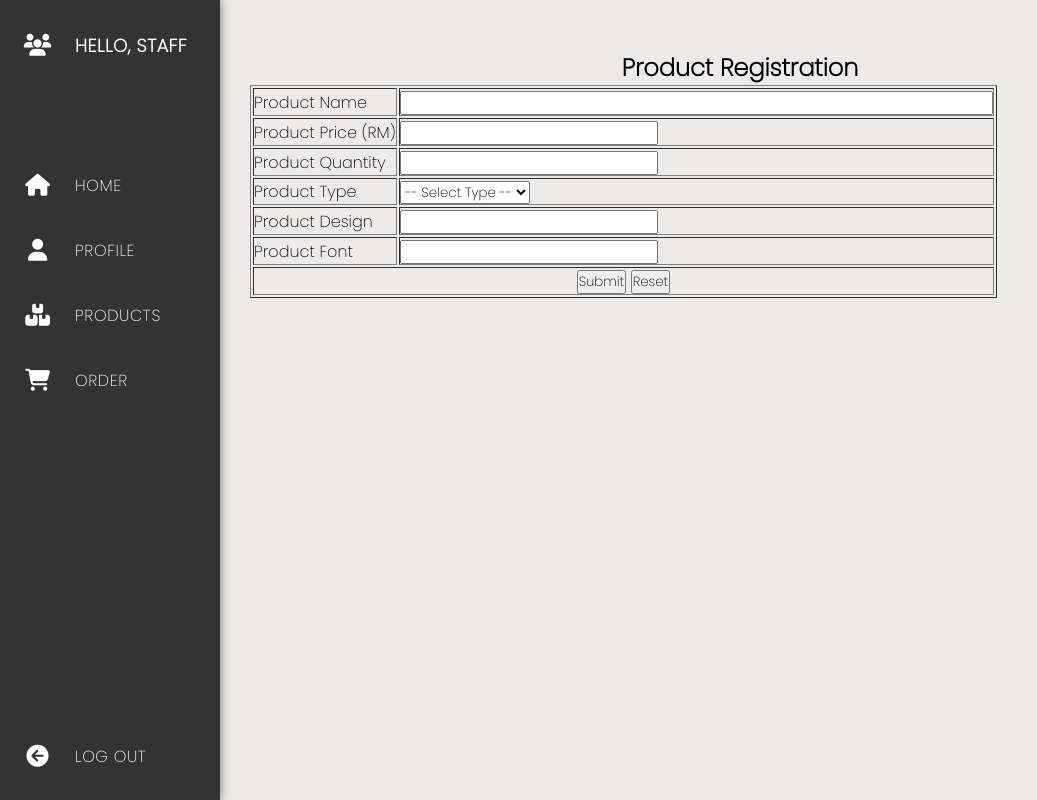
After one commit to MuizzuddinNorisham/amms-group-project, a PHP site: page /staff.php in a window 1280 px wide. The commit adds this page. Shown: the whole page, without its empty margins (0-1037 px from the left). Run offline with PHP 8.4, Linux system fonts and the light colour scheme; data that the repository does not hold is empty.

Commit message:
staff.php

```diff
--- /dev/null
+++ b/staff/staff.php
@@ -0,0 +1,151 @@
+<?php
+$pname = $_POST['product_name'];
+$pprice = $_POST['product_price'];
+$pquantity = $_POST['product_quantity'];
+$ptype = $_POST['product_type'];
+$pdesign = $_POST['product_design'];
+$font = $_POST['product_font'];
+
+if (isset($_POST['btnsubmit'])) {
+    if (empty($pname) || empty($pprice) || empty($pquantity) ||
+        empty($ptype) || empty($pdesign) || empty($font)) {
+        echo '<script>alert("All fields are required.");</script>';
+        echo '<script>window.location.assign("product.php");</script>';
+        exit();
+    }
+    $dbc = mysqli_connect("localhost", "root", "", "acrylic");
+
+    if (mysqli_connect_errno()) {
+        echo "Failed to connect: " . mysqli_connect_error();
+        exit();
+    }
+
+    $sql = "INSERT INTO product (product_name, product_price, product_quantity, product_type, product_design, product_font)
+            VALUES ('$pname', '$pprice', '$pquantity', '$ptype', '$pdesign', '$font')";
+
+    $results = mysqli_query($dbc, $sql);
+
+    if ($results) {
+        echo '<script>alert("Record Has Been Added");</script>';
+        echo '<script>window.location.assign("product.php");</script>';
+    } else {
+        echo '<script>alert("Data Is Invalid, No Record Has Been Added");</script>';
+        echo '<script>window.location.assign("product.php");</script>';
+    }
+
+    mysqli_close($dbc);
+}
+?>
+
+<!DOCTYPE html>
+<html lang="en">
+    <head>
+        <meta charset="UTF-8">
+        <meta name="viewport" content="width=device-width, initial-scale=1.0">
+
+        <link rel="stylesheet" href="staff.css">
+        <link rel="stylesheet" href="https://cdnjs.cloudflare.com/ajax/libs/font-awesome/6.4.0/css/all.min.css"
+        integrity="sha512-..." crossorigin="anonymous" referrerpolicy="no-referrer" />
+
+        <title>Staff</title>
+    </head>
+    <body>
+        <!--sidebar section start-->
+
+        <div class="sidebar" >
+            <ul>
+                <li>
+                    <a href="#" class="logo">
+                        <span class="icon"><i class="fa-solid fa-users"></i></i></span>
+                        <span class="text">Hello, Staff</span>
+                    </a>
+                </li>
+                <li>
+                    <a href="#">
+                        <span class="icon"><i class="fas fa-home"></i></span>
+                        <span class="text">Home</span>
+                    </a>
+                </li>
+                <li>
+                    <a href="#" onclick="loadContent('profile.html')">
+                        <span class="icon"><i class="fas fa-user"></i></span>
+                        <span class="text">Profile</span>
+                    </a>
+                </li>
+                <li>
+                    <a href="#" onclick="loadContent('products.html')">
+                        <span class="icon"><i class="fa-solid fa-boxes-stacked"></i></span>
+                        <span class="text">Products</span>
+                    </a>
+                </li>
+                 <li>
+                   <a href="#" onclick="loadContent('order.html')">
+                        <span class="icon"><i class="fa-solid fa-cart-shopping"></i></span>
+                        <span class="text">Order</span>
+                    </a>
+                </li>
+                <li>
+                    <a href="#">
+                        <span class="icon"><i class="fa-solid fa-circle-arrow-left"></i></i></span>
+                        <span class="text">Log out</span>
+                    </a>
+                </li>
+            </ul>
+        </div>
+
+        <!--sidebar section ends-->
+
+        <!--update products section starts-->
+
+        <div class="main-content" id="main-content">
+            <form method="POST" action="">
+                <h2 align="center">Product Registration</h2>
+                <table border="1" align="center">
+                    <tr>
+                        <td>Product Name</td>
+                        <td><input type="text" name="product_name" size="50" required /></td>
+                    </tr>
+                    <tr>
+                        <td>Product Price (RM)</td>
+                        <td><input type="number" name="product_price" step="0.01" min="0.01" required /></td>
+                    </tr>
+                    <tr>
+                        <td>Product Quantity</td>
+                        <td><input type="number" name="product_quantity" min="1" required /></td>
+                    </tr>
+                    <tr>
+                        <td>Product Type</td>
+                        <td>
+                            <select name="product_type" required>
+                                <option value="">-- Select Type --</option>
+                                <option value="T-shirt">Acrylic tag</option>
+                                <option value="Mug">Label</option>
+                                <option value="Sticker">Pouch bag</option>
+                                <option value="Other">Card</option>
+                            </select>
+                        </td>
+                    </tr>
+                    <tr>
+                        <td>Product Design</td>
+                        <td><input type="text" name="product_design" required /></td>
+                    </tr>
+                    <tr>
+                        <td>Product Font</td>
+                        <td><input type="text" name="product_font" required /></td>
+                    </tr>
+                    <tr>
+                        <td colspan="2" align="center">
+                            <input type="submit" name="btnsubmit" value="Submit" />
+                            <input type="reset" value="Reset" />
+                        </td>
+                    </tr>
+                </table>
+            </form>
+        </div>
+
+
+        <!--update products section ends-->
+
+
+    </body>
+</html>
```
Also changed, not shown: staff/product.php (+29 -19 lines), staff/staff.html (deleted, +0 -87 lines).
